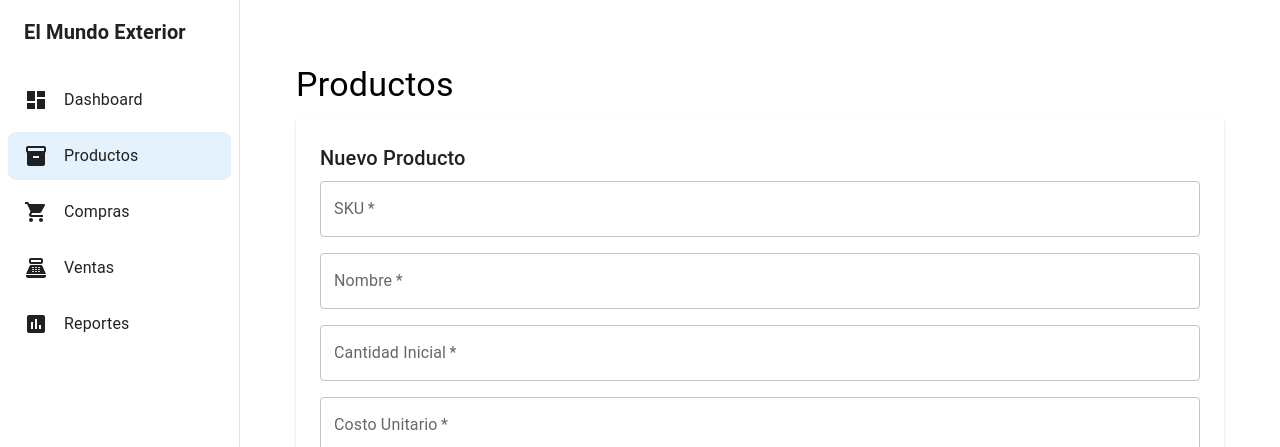
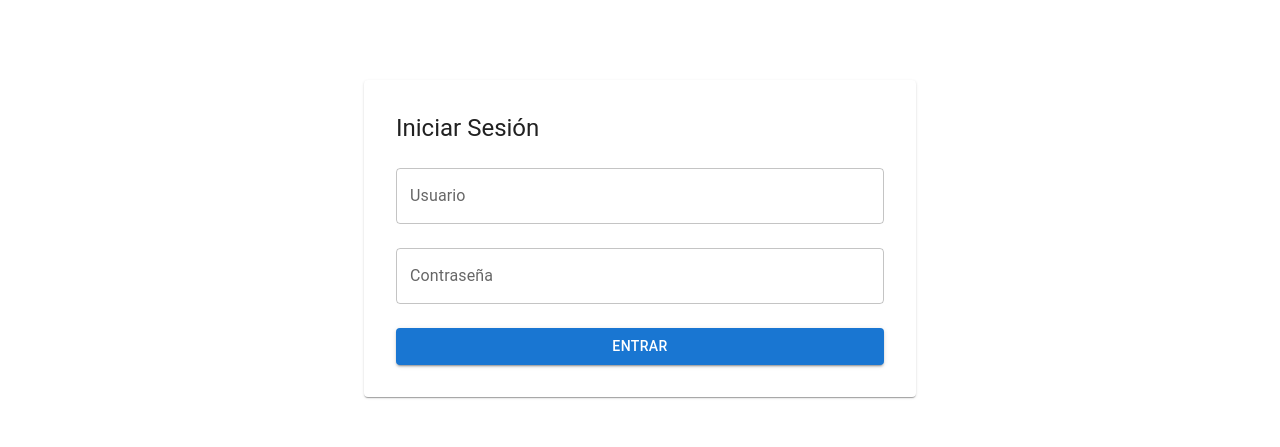
Before and after one commit to danielu99/elmundoexterior_mvp, a React (Vite) app: page /products in a window 1280 px wide. Shown: the top 447 px of the page. Built offline with nearby package versions, Linux system fonts and the light colour scheme; no server answers.

Commit message:
Se agrega protección Basic a llamados backend

```diff
--- a/src/App.jsx
+++ b/src/App.jsx
@@ -4,6 +4,10 @@ import {
     Route,
     Navigate
 } from "react-router-dom";
+
+import { useState } from "react";
+
+import Login from "./pages/Login";
 
 import SidebarLayout from "./layout/SidebarLayout";
 
@@ -14,40 +18,75 @@ import Sales from "./pages/Sales";
 import Reports from "./pages/Reports";
 
 function App() {
+    const [isAuthenticated,
+    setIsAuthenticated] =
+    useState(
+        !!localStorage.getItem(
+            "authToken"
+        )
+    );
 
     return (
+
+    !isAuthenticated
+
+        ? (
+
+            <Login
+                onLogin={() =>
+                    setIsAuthenticated(
+                        true
+                    )
+                }
+            />
+
+        )
+
+        : (
 
             <BrowserRouter>
 
                 <Routes>
 
                     <Route
-                    element={<SidebarLayout />}
+                        element={
+                            <SidebarLayout />
+                        }
                     >
 
                         <Route
                             path="/dashboard"
-                        element={<Dashboard />}
+                            element={
+                                <Dashboard />
+                            }
                         />
 
                         <Route
                             path="/products"
-                        element={<Products />}
+                            element={
+                                <Products />
+                            }
                         />
 
                         <Route
                             path="/purchases"
-                        element={<Purchases />}
+                            element={
+                                <Purchases />
+                            }
                         />
 
                         <Route
                             path="/sales"
-                        element={<Sales />}
+                            element={
+                                <Sales />
+                            }
                         />
 
                         <Route
                             path="/reports"
-                        element={<Reports />}
+                            element={
+                                <Reports />
+                            }
                         />
 
                     </Route>
@@ -66,6 +105,8 @@ function App() {
 
             </BrowserRouter>
 
+        )
+
 );
 }
 
--- /dev/null
+++ b/src/pages/Login.jsx
@@ -0,0 +1,146 @@
+import {
+    useState
+} from "react";
+
+import {
+    Container,
+    Paper,
+    Typography,
+    TextField,
+    Button
+} from "@mui/material";
+
+import {
+    login
+} from "../services/authService";
+
+function Login({
+    onLogin
+}) {
+
+    const [username,
+        setUsername] =
+        useState("");
+
+    const [password,
+        setPassword] =
+        useState("");
+
+    const [error,
+        setError] =
+        useState("");
+
+    const handleSubmit =
+        async (event) => {
+
+            event.preventDefault();
+
+            try {
+
+                const result =
+                    await login(
+                        username,
+                        password
+                    );
+
+                localStorage.setItem(
+                    "authToken",
+                    result.token
+                );
+
+                onLogin();
+
+            } catch {
+
+                setError(
+                    "Usuario o contraseña incorrectos"
+                );
+
+            }
+        };
+
+    return (
+
+        <Container
+            maxWidth="sm"
+            sx={{ mt: 10 }}
+        >
+
+            <Paper sx={{ p: 4 }}>
+
+                <Typography
+                    variant="h5"
+                    gutterBottom
+                >
+
+                    Iniciar Sesión
+
+                </Typography>
+
+                <form
+                    onSubmit={
+                        handleSubmit
+                    }
+                >
+
+                    <TextField
+                        fullWidth
+                        margin="normal"
+                        label="Usuario"
+                        value={username}
+                        onChange={
+                            e =>
+                                setUsername(
+                                    e.target.value
+                                )
+                        }
+                    />
+
+                    <TextField
+                        fullWidth
+                        margin="normal"
+                        type="password"
+                        label="Contraseña"
+                        value={password}
+                        onChange={
+                            e =>
+                                setPassword(
+                                    e.target.value
+                                )
+                        }
+                    />
+
+                    {error && (
+
+                        <Typography
+                            color="error"
+                            sx={{ mt: 1 }}
+                        >
+
+                            {error}
+
+                        </Typography>
+
+                    )}
+
+                    <Button
+                        fullWidth
+                        sx={{ mt: 2 }}
+                        type="submit"
+                        variant="contained"
+                    >
+
+                        Entrar
+
+                    </Button>
+
+                </form>
+
+            </Paper>
+
+        </Container>
+
+    );
+}
+
+export default Login;
--- /dev/null
+++ b/src/services/api.js
@@ -0,0 +1,26 @@
+import axios from "axios";
+
+const api = axios.create({
+    baseURL: "http://localhost:8080"
+});
+
+api.interceptors.request.use(
+    (config) => {
+
+        const token =
+            localStorage.getItem(
+                "authToken"
+            );
+
+        if (token) {
+
+            config.headers.Authorization =
+                `Basic ${token}`;
+
+        }
+
+        return config;
+    }
+);
+
+export default api;
--- /dev/null
+++ b/src/services/authService.jsx
@@ -0,0 +1,30 @@
+import api from "./api";
+
+export const login =
+    async (
+        username,
+        password
+    ) => {
+
+        const token =
+            btoa(
+                `${username}:${password}`
+            );
+
+        const response =
+            await api.get(
+                "http://localhost:8080/products",
+                {
+                    headers: {
+                        Authorization:
+                            `Basic ${token}`
+                    }
+                }
+            );
+
+        return {
+            success:
+                response.status === 200,
+            token
+        };
+    };
--- a/src/services/paymentMethodService.jsx
+++ b/src/services/paymentMethodService.jsx
@@ -1,4 +1,4 @@
-import axios from "axios";
+import api from "./api";
 
 const API_URL =
     "http://localhost:8080/payment-methods";
@@ -7,7 +7,7 @@ export const getPaymentMethods =
     async () => {
 
         const response =
-            await axios.get(API_URL);
+            await api.get(API_URL);
 
         return response.data;
     };
--- a/src/services/productService.jsx
+++ b/src/services/productService.jsx
@@ -1,18 +1,18 @@
-import axios from "axios";
+import api from "./api";
 
 const API_URL = "http://localhost:8080/products";
 
 export const getProducts = async () => {
 
     const response =
-        await axios.get(API_URL);
+        await api.get(API_URL);
 
     return response.data;
 };
 
 export const createProduct = async (product) => {
 
-    const response = await axios.post(
+    const response = await api.post(
         API_URL,
         product
     );
--- a/src/services/purchaseService.jsx
+++ b/src/services/purchaseService.jsx
@@ -1,4 +1,4 @@
-import axios from "axios";
+import api from "./api";
 
 const API_URL =
     "http://localhost:8080/purchases";
@@ -7,7 +7,7 @@ export const createPurchase =
     async (purchase) => {
 
         const response =
-            await axios.post(
+            await api.post(
                 API_URL,
                 purchase
             );
@@ -19,7 +19,7 @@ export const getPurchases =
     async () => {
 
         const response =
-            await axios.get(
+            await api.get(
                 API_URL
             );
 
--- a/src/services/reportService.jsx
+++ b/src/services/reportService.jsx
@@ -1,10 +1,10 @@
-import axios from "axios";
+import api from "./api";
 
 const API_URL = "http://localhost:8080";
 
 export const getDashboard = async () => {
 
-    const response = await axios.get(
+    const response = await api.get(
         `${API_URL}/reports/dashboard`
     );
 
@@ -13,7 +13,7 @@ export const getDashboard = async () => {
 
 export const getSalesSummary = async () => {
 
-    const response = await axios.get(
+    const response = await api.get(
         `${API_URL}/reports/sales-summary`
     );
 
@@ -25,7 +25,7 @@ export const getMonthlySales = async (
     month
 ) => {
 
-    const response = await axios.get(
+    const response = await api.get(
         `${API_URL}/reports/monthly-sales`,
         {
             params: {
@@ -43,7 +43,7 @@ export const getPendingInvoiceSummary = async (
     month
 ) => {
 
-    const response = await axios.get(
+    const response = await api.get(
         `${API_URL}/reports/pending-invoice-summary`,
         {
             params: {
--- a/src/services/saleService.jsx
+++ b/src/services/saleService.jsx
@@ -1,4 +1,4 @@
-import axios from "axios";
+import api from "./api";
 
 const API_URL =
     "http://localhost:8080/sales";
@@ -7,7 +7,7 @@ export const createSale =
     async (sale) => {
 
         const response =
-            await axios.post(
+            await api.post(
                 API_URL,
                 sale
             );
@@ -18,7 +18,7 @@ export const createSale =
 export const getSales = async () => {
 
     const response =
-        await axios.get(
+        await api.get(
             `${API_URL}`
         );
 
@@ -29,7 +29,7 @@ export const getSaleDetails =
     async (saleId) => {
 
     const response =
-        await axios.get(
+        await api.get(
             `${API_URL}/${saleId}/details`
         );
 
--- a/src/services/salesChannelService.jsx
+++ b/src/services/salesChannelService.jsx
@@ -1,4 +1,4 @@
-import axios from "axios";
+import api from "./api";
 
 const API_URL =
     "http://localhost:8080/sales-channels";
@@ -7,7 +7,7 @@ export const getSalesChannels =
     async () => {
 
         const response =
-            await axios.get(API_URL);
+            await api.get(API_URL);
 
         return response.data;
     };
```
Also changed, not shown: 1 other file (tests, documents, lock files or other folders). Lines whose indentation alone changed are shown as unchanged.
